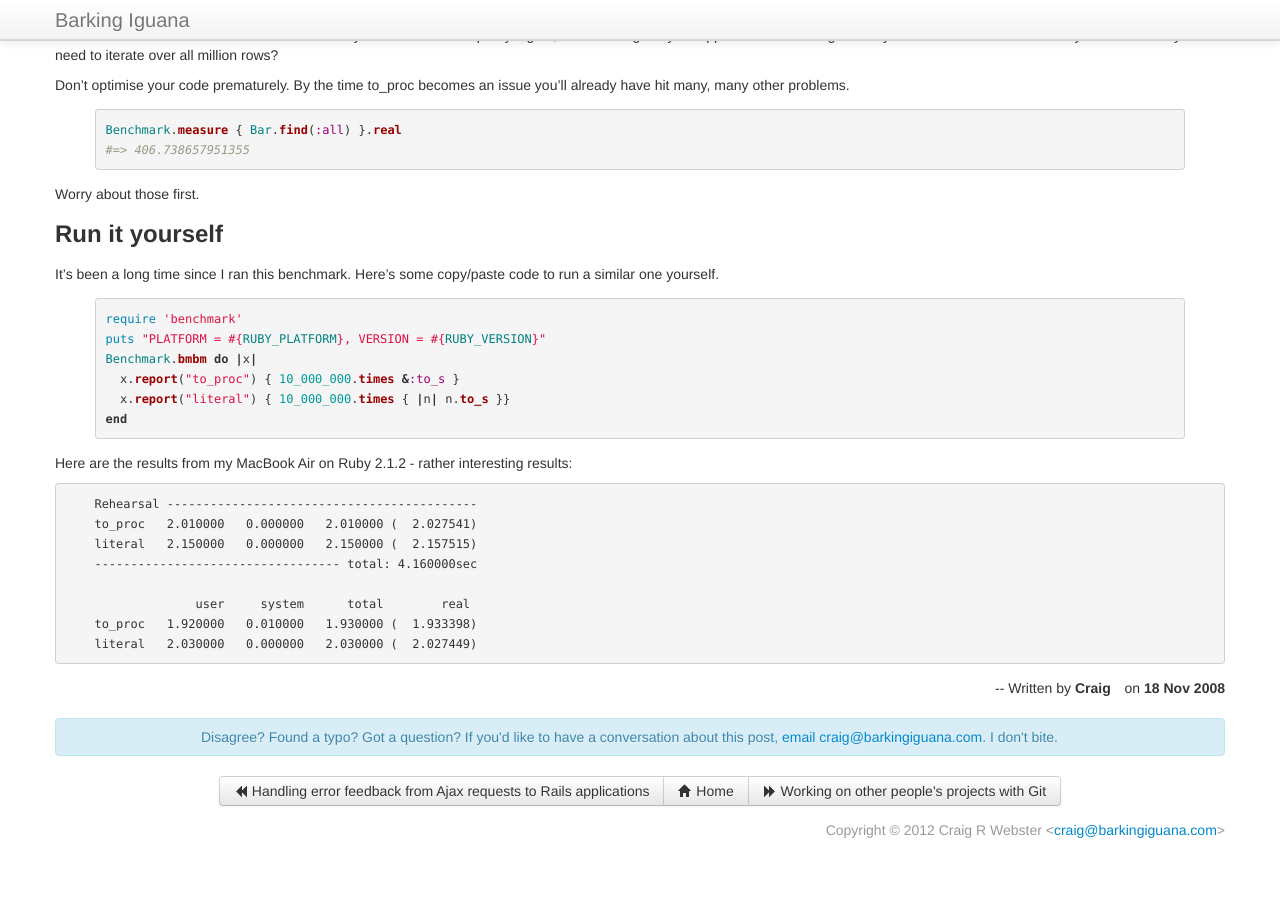
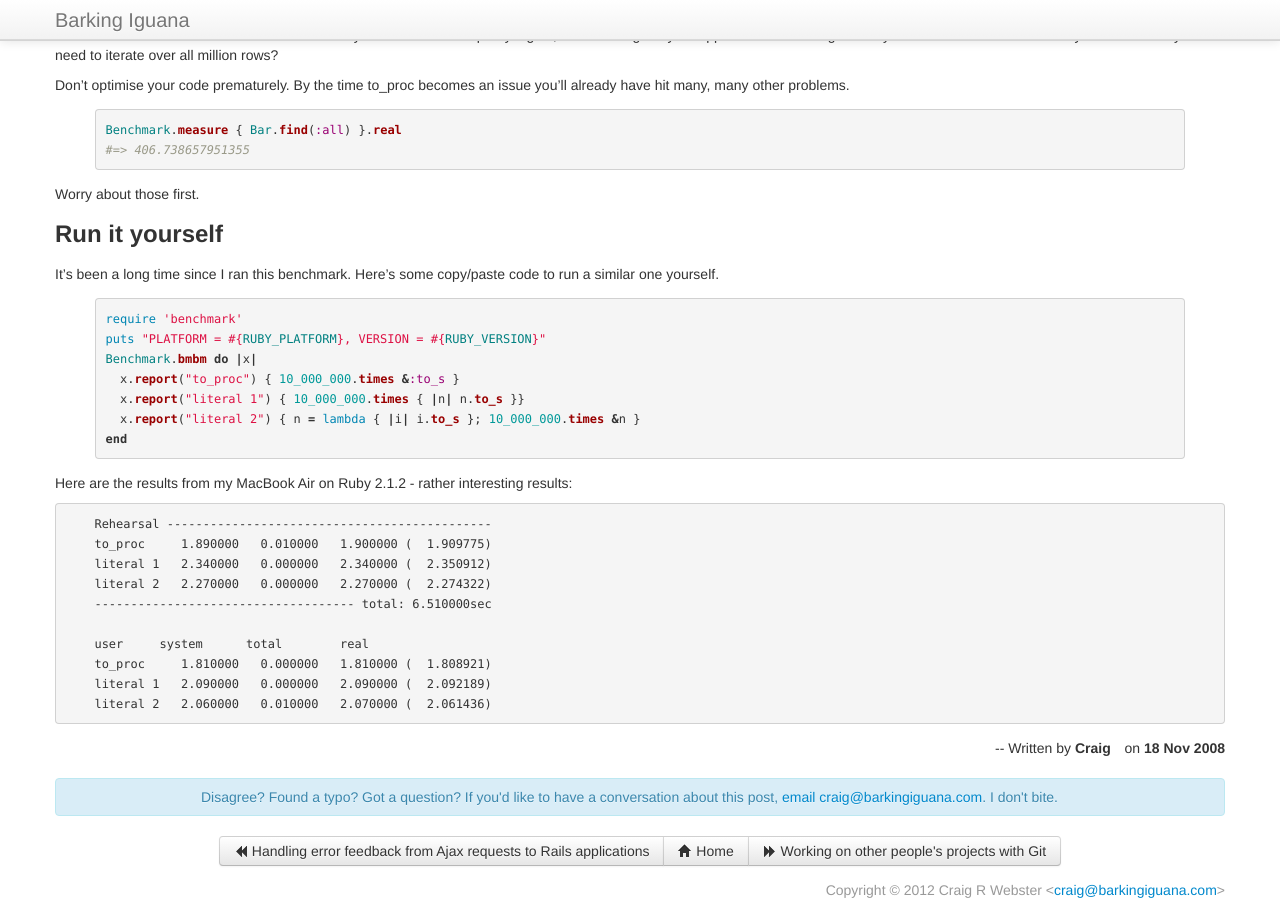
Before and after one commit to barkingiguana/barkingiguana.github.com, a Jekyll site: the page built from _posts/2008-11-18-symbol-to_proc-is-slow-is-it-slow-enough-to-matter.md, in a window 1280 px wide and 900 px high, scrolled down 931 px. Built offline with Jekyll 4.4.1, drawn with Linux system fonts in a browser that asks for light colours; before the commit the page ends 1771 px from its top, so only the background shows below that.

Commit message:
Another literal result

```diff
--- a/_posts/2008-11-18-symbol-to_proc-is-slow-is-it-slow-enough-to-matter.md
+++ b/_posts/2008-11-18-symbol-to_proc-is-slow-is-it-slow-enough-to-matter.md
@@ -68,17 +68,20 @@ require 'benchmark'
 puts "PLATFORM = #{RUBY_PLATFORM}, VERSION = #{RUBY_VERSION}"
 Benchmark.bmbm do |x|
   x.report("to_proc") { 10_000_000.times &:to_s }
-  x.report("literal") { 10_000_000.times { |n| n.to_s }}
+  x.report("literal 1") { 10_000_000.times { |n| n.to_s }}
+  x.report("literal 2") { n = lambda { |i| i.to_s }; 10_000_000.times &n }
 end
 {% endhighlight %}
 
 Here are the results from my MacBook Air on Ruby 2.1.2 - rather interesting results:
 
-        Rehearsal -------------------------------------------
-        to_proc   2.010000   0.000000   2.010000 (  2.027541)
-        literal   2.150000   0.000000   2.150000 (  2.157515)
-        ---------------------------------- total: 4.160000sec
+        Rehearsal ---------------------------------------------
+        to_proc     1.890000   0.010000   1.900000 (  1.909775)
+        literal 1   2.340000   0.000000   2.340000 (  2.350912)
+        literal 2   2.270000   0.000000   2.270000 (  2.274322)
+        ------------------------------------ total: 6.510000sec
 
-                      user     system      total        real
-        to_proc   1.920000   0.010000   1.930000 (  1.933398)
-        literal   2.030000   0.000000   2.030000 (  2.027449)
+        user     system      total        real
+        to_proc     1.810000   0.000000   1.810000 (  1.808921)
+        literal 1   2.090000   0.000000   2.090000 (  2.092189)
+        literal 2   2.060000   0.010000   2.070000 (  2.061436)
```
